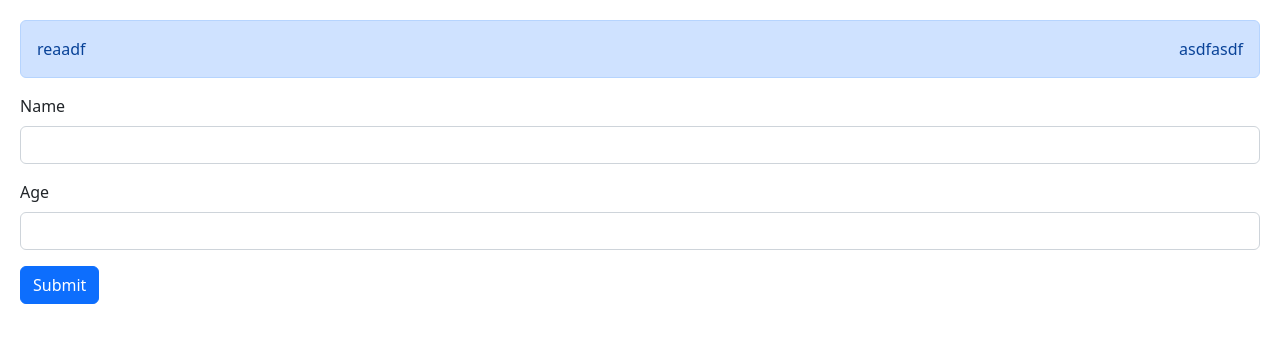
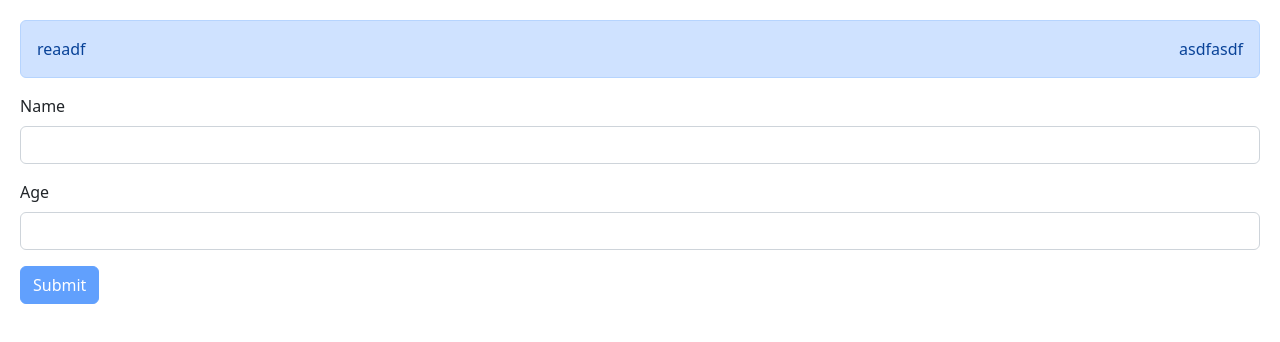
Before and after one commit to racynibaya/react-typescript, a React (Vite) app: page / in a window 1280 px wide. Shown: the top 342 px of the page. Built offline with nearby package versions, Linux system fonts and the light colour scheme.

Commit message:
Disable the button when the form is invalid

```diff
--- a/src/components/Form.tsx
+++ b/src/components/Form.tsx
@@ -23,7 +23,7 @@
   const {
     register,
     handleSubmit,
-    formState: { errors },
+    formState: { errors, isValid },
   } = useForm<FormData>({ resolver: zodResolver(schema) });
 
   const onSubmit = async (data: FieldValues) => {
@@ -56,7 +56,7 @@
         />
       </div>
       {errors.age && <p className='text-danger'>{errors.age.message}</p>}
-      <button className='btn btn-primary' type='submit'>
+      <button disabled={!isValid} className='btn btn-primary' type='submit'>
         Submit
       </button>
     </form>
```
